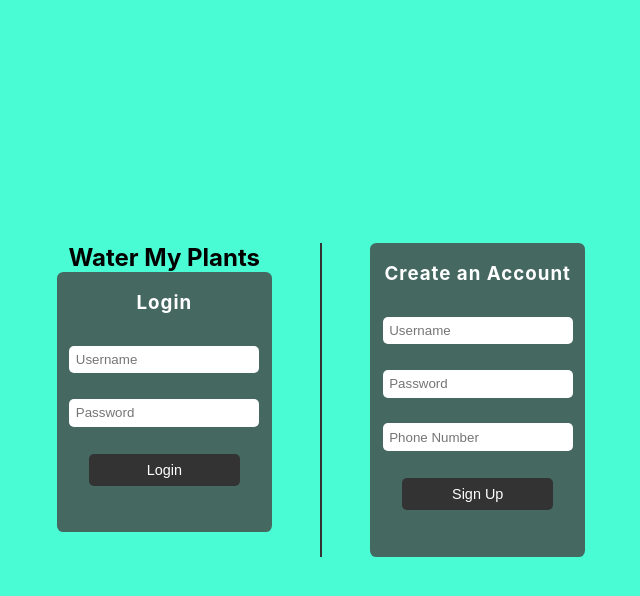
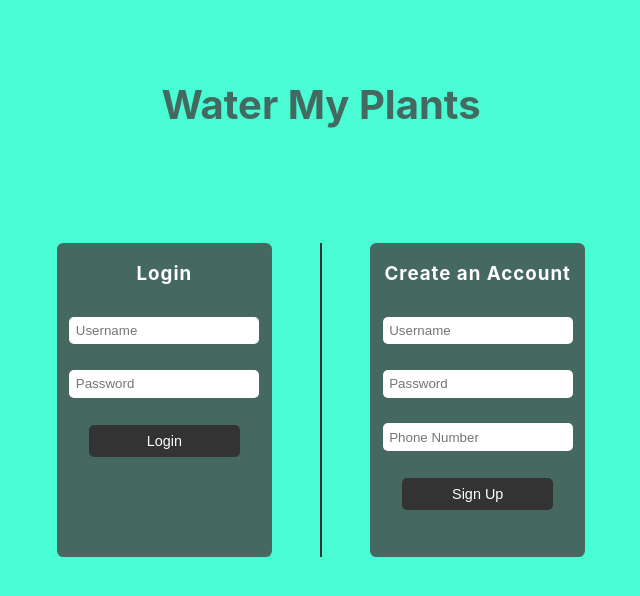
Before and after one commit to water-my-plants-tt-webpt-172/front-end, a React (Create React App) app in the folder frontend/: page / in a window 1280 px wide. Shown: the top 596 px of the page, without its empty margins (319-959 px from the left). Built offline with nearby package versions, Linux system fonts and the light colour scheme.

Commit message:
updated login page header

```diff
--- a/frontend/src/components/login.js
+++ b/frontend/src/components/login.js
@@ -3,7 +3,7 @@ import { LoginForm, FormInput, FormButton, FormHeading } from "./styledcomp";
 import { userLogin } from "../api/actions";
 import { connect } from "react-redux";
 import { useHistory } from "react-router-dom";
-import * as style from "./styledcomp";
+
 
 const Login = (props) => {
   // setting our form's inital values to be empty
@@ -35,8 +35,6 @@ const Login = (props) => {
   const success = props.success;
 
   return (
-    <div>
-      <style.Title>Water My Plants</style.Title>
       <LoginForm>
         <FormHeading>Login</FormHeading>
         <FormInput
@@ -59,7 +57,6 @@ const Login = (props) => {
           <p></p>
         )}
       </LoginForm>
-    </div>
   );
 };
 
--- a/frontend/src/components/signlogin.js
+++ b/frontend/src/components/signlogin.js
@@ -2,9 +2,12 @@ import React from "react";
 import Signup from "./signup";
 import Login from "./login";
 import { FormPage,FormDiv, FormDivider } from "./styledcomp";
+import * as style from "./styledcomp";
 
 function SignLogin() {
   return (
+    <div>
+      <style.Title>Water My Plants</style.Title>
     <FormPage>
       <FormDiv>
         <Login />
@@ -12,6 +15,7 @@ function SignLogin() {
         <Signup />
       </FormDiv>
     </FormPage>
+    </div>
   );
 }
 
--- a/frontend/src/components/styledcomp.js
+++ b/frontend/src/components/styledcomp.js
@@ -295,5 +295,17 @@ export const HtmlBody = styled.div`
 `;
 
 export const Title = styled.h2`
+  padding: 5rem;
+  background-color: #49fcd4;
+  color: rgba(68, 68, 68, 0.8);
+  font-size: 2.5rem;
+  position: absolute;
   margin: auto;
+  left: 0;
+  right: 0;
+  text-align: center;
+
+
+
+
 `;
```
